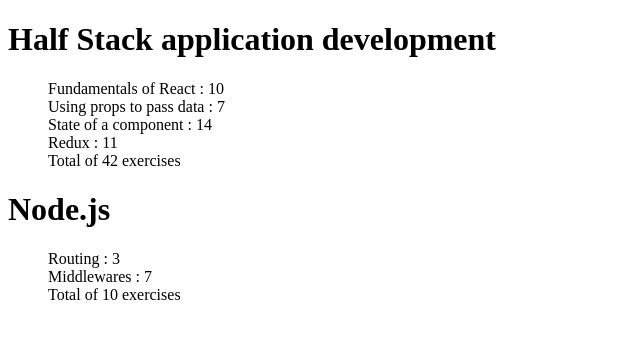
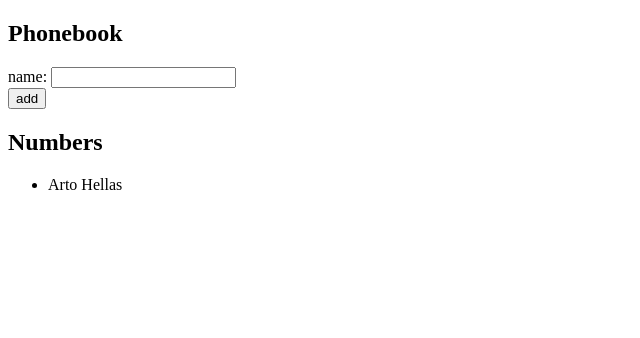
Before and after one commit to johnkimcareers/fullStackProject, a React (Create React App) app: page / in a window 1280 px wide. Shown: the top 338 px of the page, without its empty margins (0-640 px from the left). Built offline with nearby package versions, Linux system fonts and the light colour scheme.

Commit message:
2.6, 2.7 complete

```diff
--- a/src/App.js
+++ b/src/App.js
@@ -1,114 +1,47 @@
 import { useState } from 'react'
-import {findAllByDisplayValue} from "@testing-library/react";
-import Course from './components/course'
 
 const App = () => {
-    const courses = [
-        {
-            name: 'Half Stack application development',
-            id: 1,
-            parts: [
-                {
-                    name: 'Fundamentals of React',
-                    exercises: 10,
-                    id: 1
-                },
-                {
-                    name: 'Using props to pass data',
-                    exercises: 7,
-                    id: 2
-                },
-                {
-                    name: 'State of a component',
-                    exercises: 14,
-                    id: 3
-                },
-                {
-                    name: 'Redux',
-                    exercises: 11,
-                    id: 4
-                }
-            ]
-        },
-        {
-            name: 'Node.js',
-            id: 2,
-            parts: [
-                {
-                    name: 'Routing',
-                    exercises: 3,
-                    id: 1
-                },
-                {
-                    name: 'Middlewares',
-                    exercises: 7,
-                    id: 2
-                }
-            ]
+    const [persons, setPersons] = useState([
+        { name: 'Arto Hellas' }
+    ])
+    const [newName, setNewName] = useState('')
+
+    const handleNameChange = (event) => {
+        console.log(event.target.value)
+        setNewName(event.target.value)
+    }
+
+    const addPerson = (event) => {
+        event.preventDefault()
+        if (persons.find(person => person.name === newName)) {
+            alert(`${newName} is already added to the phonebook`)
+            return
         }
-    ]
-
+        const newPerson = {
+            name: newName
+        }
+        setPersons(persons.concat(newPerson))
+        setNewName('')
+        console.log(setPersons)
+    }
 
     return (
         <div>
-            {courses.map(course => {
-                return <Course course={course} />
-            })}
+            <h2>Phonebook</h2>
+            <form onSubmit={addPerson}>
+                <div>
+                    name: <input value={newName} onChange={handleNameChange}/>
+                </div>
+                <div>
+                    <button type="submit">add</button>
+                </div>
+            </form>
+            <h2>Numbers</h2>
+            <ul>
+                {persons.map(person => <li>{person.name}</li>)}
+            </ul>
         </div>
-        )
-
+    )
 }
 
-// const Course = ({course}) => {
-//     return (
-//         <div>
-//             <Header header={course.name}/>
-//             <div></div>
-//             <Content parts={course.parts}/>
-//         </div>
-//     )
-//
-// }
-//
-// const Header = ({header}) => {
-//     return (
-//         <div>
-//             <h1>{header}</h1>
-//         </div>
-//     )
-// }
-//
-// const Content = ({parts}) => {
-//     const total = parts.reduce((s, p) => {
-//         return {
-//             exercises: s.exercises + p.exercises
-//         }
-//     }).exercises
-//
-//
-//
-//     return (
-//         <div>
-//             <ul>
-//                 {parts.map(part => <Part name={part.name} exercise={part.exercises}/>)}
-//                 Total of {total} exercises
-//             </ul>
-//         </div>
-//     )
-// }
-//
-// const Part = ({name, exercise}) => {
-//     return (
-//         <div>
-//             {name} : {exercise}
-//         </div>
-//     )
-// }
-//
-// const Button = ({description, fn}) => {
-//     return (
-//         <button onClick={fn}>{description}</button>
-//     )
-// }
-
 export default App
--- a/src/components/course.js
+++ /dev/null
@@ -1,45 +0,0 @@
-const Course = ({course}) => {
-    return (
-        <div>
-            <Header header={course.name}/>
-            <div></div>
-            <Content parts={course.parts}/>
-        </div>
-    )
-
-}
-
-const Header = ({header}) => {
-    return (
-        <div>
-            <h1>{header}</h1>
-        </div>
-    )
-}
-
-const Content = ({parts}) => {
-    const total = parts.reduce((s, p) => {
-        return {
-            exercises: s.exercises + p.exercises
-        }
-    }).exercises
-
-    return (
-        <div>
-            <ul>
-                {parts.map(part => <Part name={part.name} exercise={part.exercises}/>)}
-                Total of {total} exercises
-            </ul>
-        </div>
-    )
-}
-
-const Part = ({name, exercise}) => {
-    return (
-        <div>
-            {name} : {exercise}
-        </div>
-    )
-}
-
-export default Course
```
